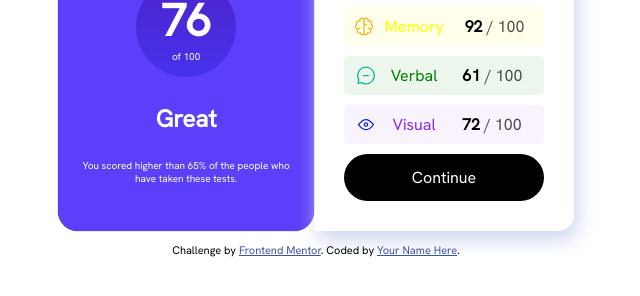
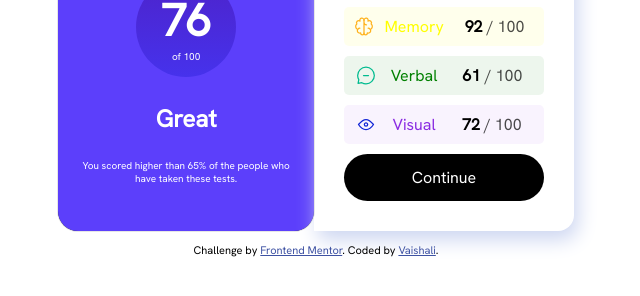
Before and after one commit to arcVaishali/results-summary-component-main, a plain HTML site: page index.html in a window 1280 px wide. Shown: the part 258-554 px from the top of the page, without its empty margins (324-964 px from the left). Drawn offline with Linux system fonts and the light colour scheme.

Commit message:
modified

```diff
--- a/index.html
+++ b/index.html
@@ -134,7 +134,7 @@
 
   <footer class="attribution">
     Challenge by <a href="https://www.frontendmentor.io?ref=challenge" target="_blank">Frontend Mentor</a>.
-    Coded by <a href="#">Your Name Here</a>.
+    Coded by <a href="https://www.github.com/arcVaishali">Vaishali</a>.
   </footer>
 </body>
 
```
